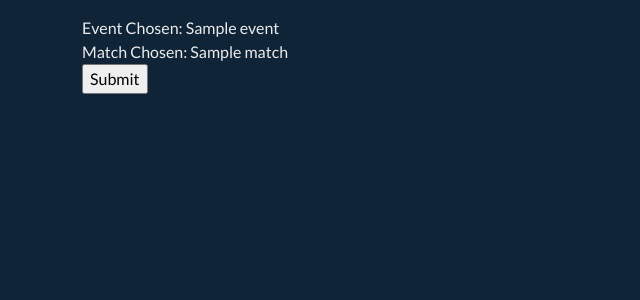
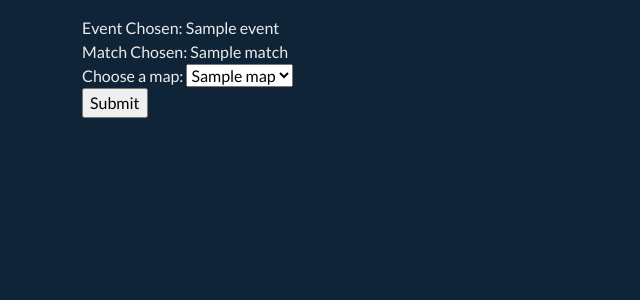
Before and after one commit to btaul/CS-GO_to_Billionaries, a Flask app: template web/templates/playerEventAndMatch.html in a window 1280 px wide. Shown: the part 56-356 px from the top of the page, without its empty margins (0-640 px from the left). Run offline with Flask 2, Linux system fonts and the light colour scheme; tables that the repository leaves empty or names only in its code hold one stand-in row (values such as "Sample post"); the template is opened without the code that fills it: values that come from a table or form of the project are taken from there, most other values are stand-ins (such as "Sample title", 1, 10 or a date in 2020); some libraries are stand-ins or nearby versions.

Commit message:
can now fetch map names

```diff
--- a/web/routes.py
+++ b/web/routes.py
@@ -71,12 +71,22 @@ def player_event_and_match():
     cursor.execute(query)
     event = cursor.fetchone()
 
+    query3 = "SELECT map_name FROM picks INNER JOIN maps ON picks.map_id = maps.map_id WHERE match_id ='%s'" % match_id
+    cursor.execute(query3)
+    maps = cursor.fetchall()
+
     print("Player + Event + Match")
     print("Id: ", event[0])
     print("Name: ", event[1])
     print("Match Id: ", match[0])
 
-    return render_template("playerEventAndMatch.html", event=event[1], match=match[0], form=form)
+    m2 = []
+    for m in maps:
+        print("Map Name: ", m[0])
+        m2.append(m[0])
+        print("\n")
+
+    return render_template("playerEventAndMatch.html", maps=m2, event=event[1], match=match[0], form=form)
 
 
 @app.route('/team', methods=['GET', 'POST'])
--- a/web/templates/playerEventAndMatch.html
+++ b/web/templates/playerEventAndMatch.html
@@ -9,6 +9,14 @@
             <div>
                 <label>Match Chosen: {{ match }}</label>
             </div>
+           <div>
+                <label for="maps">Choose a map:</label>
+                    <select name="map" id="maps" required>
+                        {% for m in maps %}
+                            <option>{{ m }}</option>
+                        {% endfor %}
+                    </select>
+            </div>
             <div>
                 {{ form.submit }}
             </div>
```
